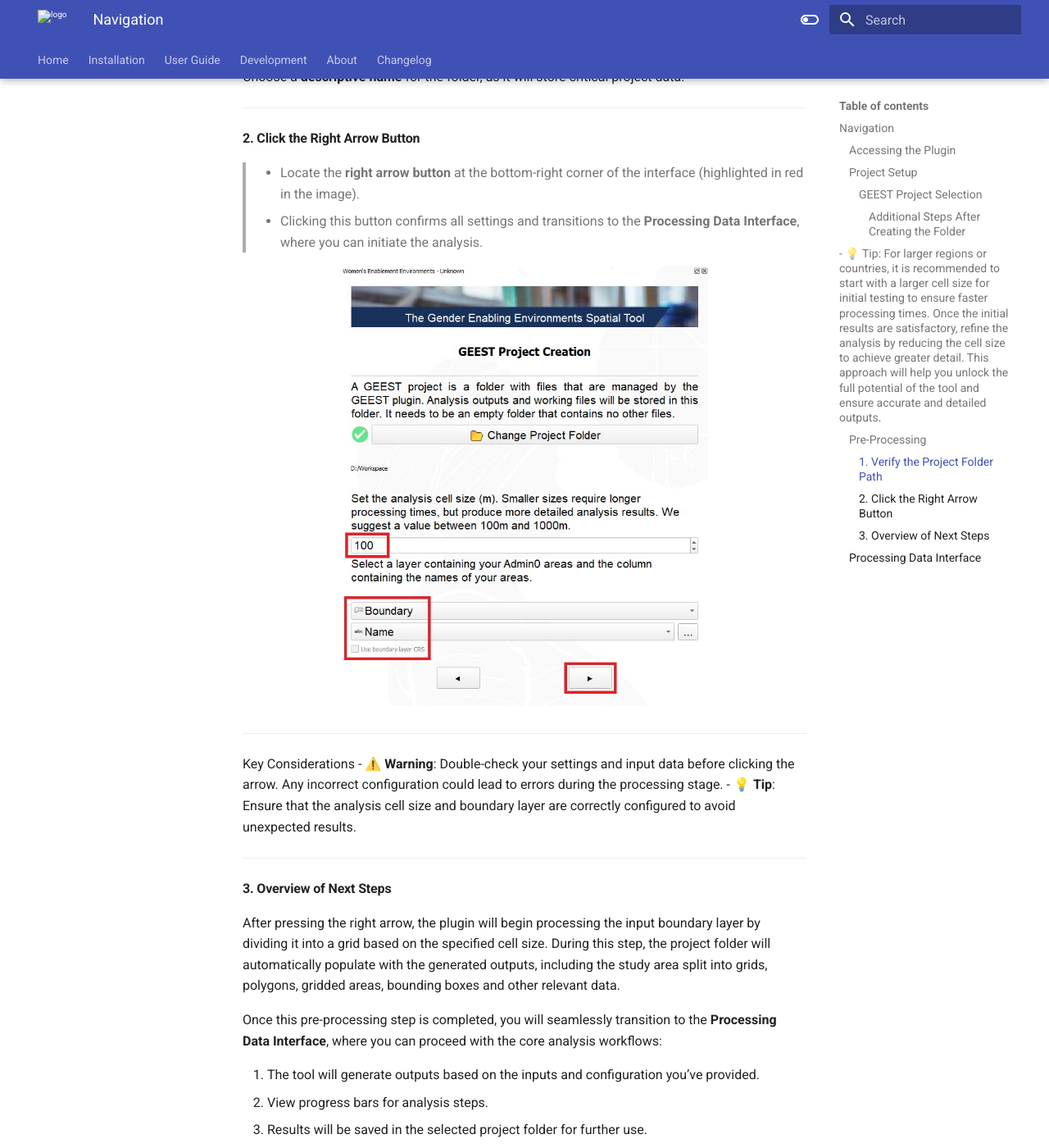
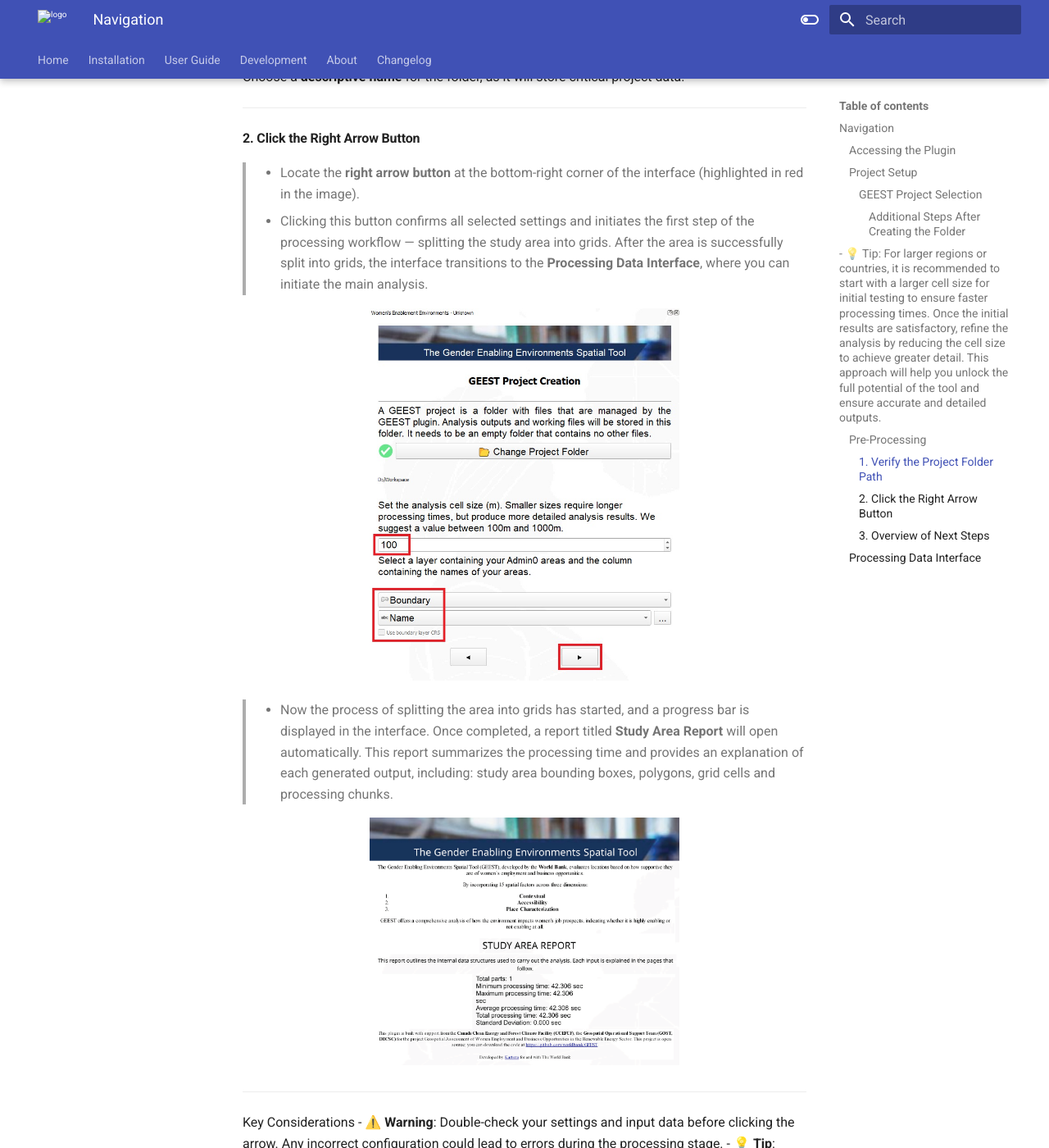
Before and after one commit to worldbank/GEEST, an MkDocs documentation site: the page built from docs/userguide/navigation.md, in a window 1280 px wide and 1400 px high, scrolled down 6070 px. Shown: the whole window at 82% size. Built offline with MkDocs 1.6.1 and Material for MkDocs 9.7.7, drawn with Linux system fonts in a browser that asks for light colours.

Commit message:
Update navigation.md

```diff
--- a/docs/userguide/navigation.md
+++ b/docs/userguide/navigation.md
@@ -143,12 +143,22 @@
 
 #### 2. Click the Right Arrow Button
 > - Locate the **right arrow button** at the bottom-right corner of the interface (highlighted in red in the image).
-> - Clicking this button confirms all settings and transitions to the **Processing Data Interface**, where you can initiate the analysis.
+> - Clicking this button confirms all selected settings and initiates the first step of the processing workflow — splitting the study area into grids. After the area is successfully split into grids, the interface transitions to the **Processing Data Interface**, where you can initiate the main analysis.
 
 <p align="center">
  <img src="https://raw.githubusercontent.com/worldbank/GEEST/main/docs/images/new%20images/GEEST%20project%20final.jpg"
     alt="Geest Project final"
-    style="width:65%;"
+    style="width:55%;"
+    title="Click to enlarge"
+    onclick="window.open(this.src, '_blank')">
+</p>
+
+> - Now the process of splitting the area into grids has started, and a progress bar is displayed in the interface. Once completed, a report titled **Study Area Report** will open automatically. This report summarizes the processing time and provides an explanation of each generated output, including: study area bounding boxes, polygons, grid cells and processing chunks.
+
+<p align="center">
+ <img src="https://raw.githubusercontent.com/worldbank/GEEST/main/docs/images/new%20images/navigation_report.png"
+    alt="Geest Project final"
+    style="width:55%;"
     title="Click to enlarge"
     onclick="window.open(this.src, '_blank')">
 </p>
```
